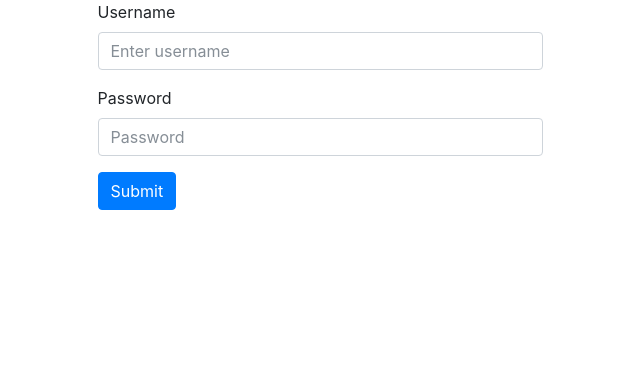
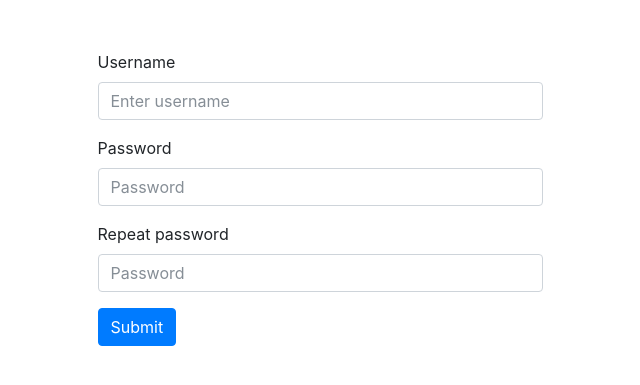
Before and after one commit to nuclearthinking/cosmos, a Python web app: template web/templates/register.html in a window 1280 px wide. Shown: the top 385 px of the page, without its empty margins (320-960 px from the left). Run offline with Jinja, Linux system fonts and the light colour scheme; the template is opened without the code that fills it, so the values that code supplies are empty; some libraries are stand-ins or nearby versions.

Commit message:
переделал форму авторизации

```diff
--- a/migrate.py
+++ b/migrate.py
@@ -4,8 +4,12 @@ from repository.models import *
 
 migrator = PostgresqlMigrator(db)
 
+from passlib.hash import pbkdf2_sha256
+
+hash_pass = pbkdf2_sha256.hash("12345")
+
 operations = [
-    migrator.add_column('publication', 'deleted', BooleanField(null=True))
+    migrator.add_column('moderator', 'password', CharField(default=hash_pass)),
 ]
 
 
--- /dev/null
+++ b/web/static/common.css
@@ -0,0 +1,7 @@
+.margin-top-20 {
+    margin-top: 20px;
+}
+
+.margin-top-50 {
+    margin-top: 50px;
+}
--- a/web/templates/register.html
+++ b/web/templates/register.html
@@ -4,23 +4,27 @@
     <meta charset="UTF-8">
     <meta name="viewport" content="width=device-width, initial-scale=1, shrink-to-fit=no">
     <title>Register new user</title>
-
+    <link rel="stylesheet" href="../static/common.css">
     <link rel="stylesheet" href="https://maxcdn.bootstrapcdn.com/bootstrap/4.0.0-beta.2/css/bootstrap.min.css" integrity="sha384-PsH8R72JQ3SOdhVi3uxftmaW6Vc51MKb0q5P2rRUpPvrszuE4W1povHYgTpBfshb" crossorigin="anonymous">
 </head>
 <body>
 <div class="container">
-    <div class="row justify-content-center">
+    <div class="row justify-content-center margin-top-50">
         <div class="col-5">
-            <form method="post">
+            <form method="post" action="/register" id="register_form">
                 <div class="form-group">
-                    <label for="username_input">Username</label>
-                    <input type="text" class="form-control" id="username_input" placeholder="Enter username">
+                    <label for="username">Username</label>
+                    <input type="text" class="form-control" id="username" name="username" placeholder="Enter username">
                 </div>
                 <div class="form-group">
-                    <label for="password_input">Password</label>
-                    <input type="password" class="form-control" id="password_input" placeholder="Password" minlength="4">
+                    <label for="password1">Password</label>
+                    <input type="password" class="form-control" id="password1" name="password1" placeholder="Password" minlength="4">
                 </div>
-                <button type="submit" class="btn btn-primary">Submit</button>
+                <div class="form-group">
+                    <label for="password2">Repeat password</label>
+                    <input type="password" class="form-control" id="password2" name="password2" placeholder="Password" minlength="4">
+                </div>
+                <button type="submit" form="register_form" class="btn btn-primary">Submit</button>
             </form>
         </div>
     </div>
--- a/web/webserver.py
+++ b/web/webserver.py
@@ -13,6 +13,7 @@ import web.settings as Settings
 
 define("port", default=8888, help="run on the given port", type=int)
 jinja2_env = jinja2.Environment(loader=jinja2.FileSystemLoader(Settings.TEMPLATE_PATH), autoescape=False)
+jinja2_env.globals['STATIC_PREFIX'] = '/'
 jinja2_loader = Jinja2Loader(jinja2_env)
 
 
```
Also changed, not shown: web/templates/login.html (+25 -22 lines).
